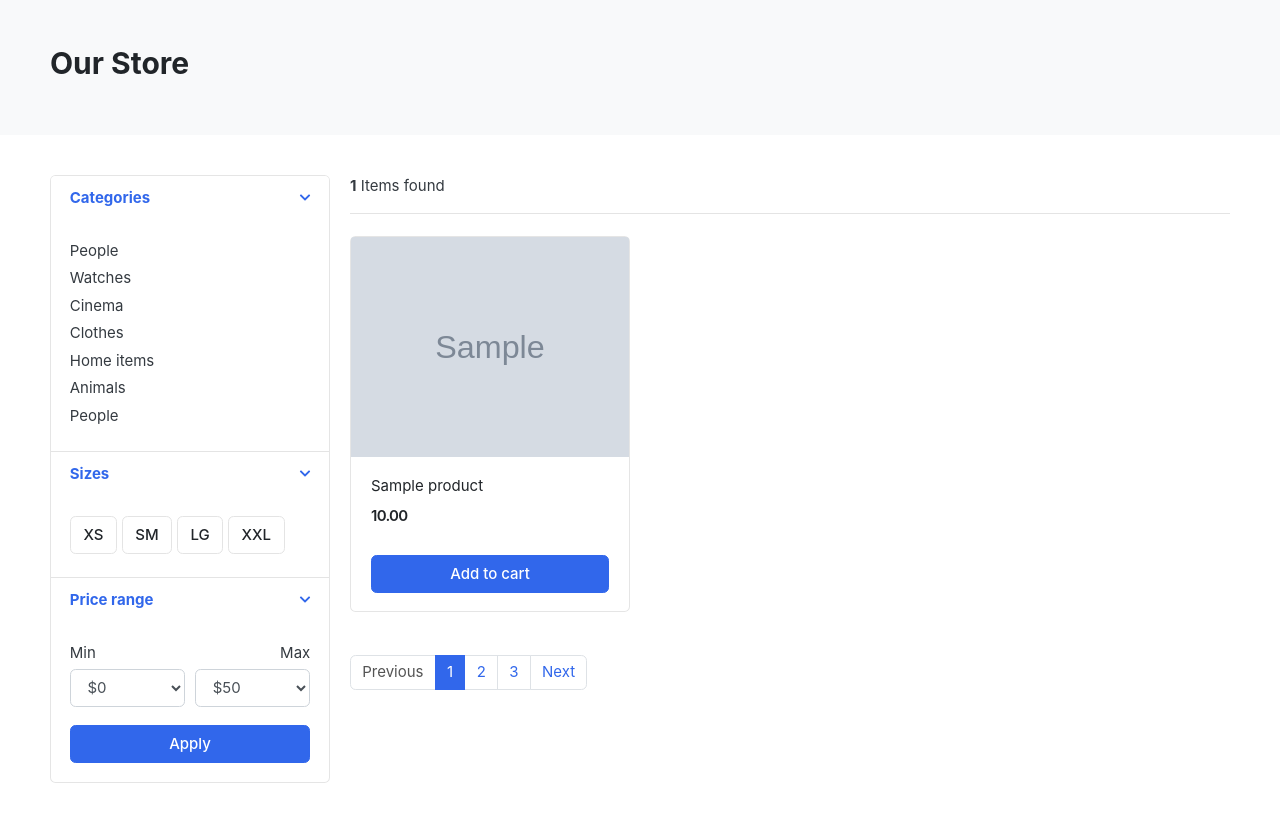
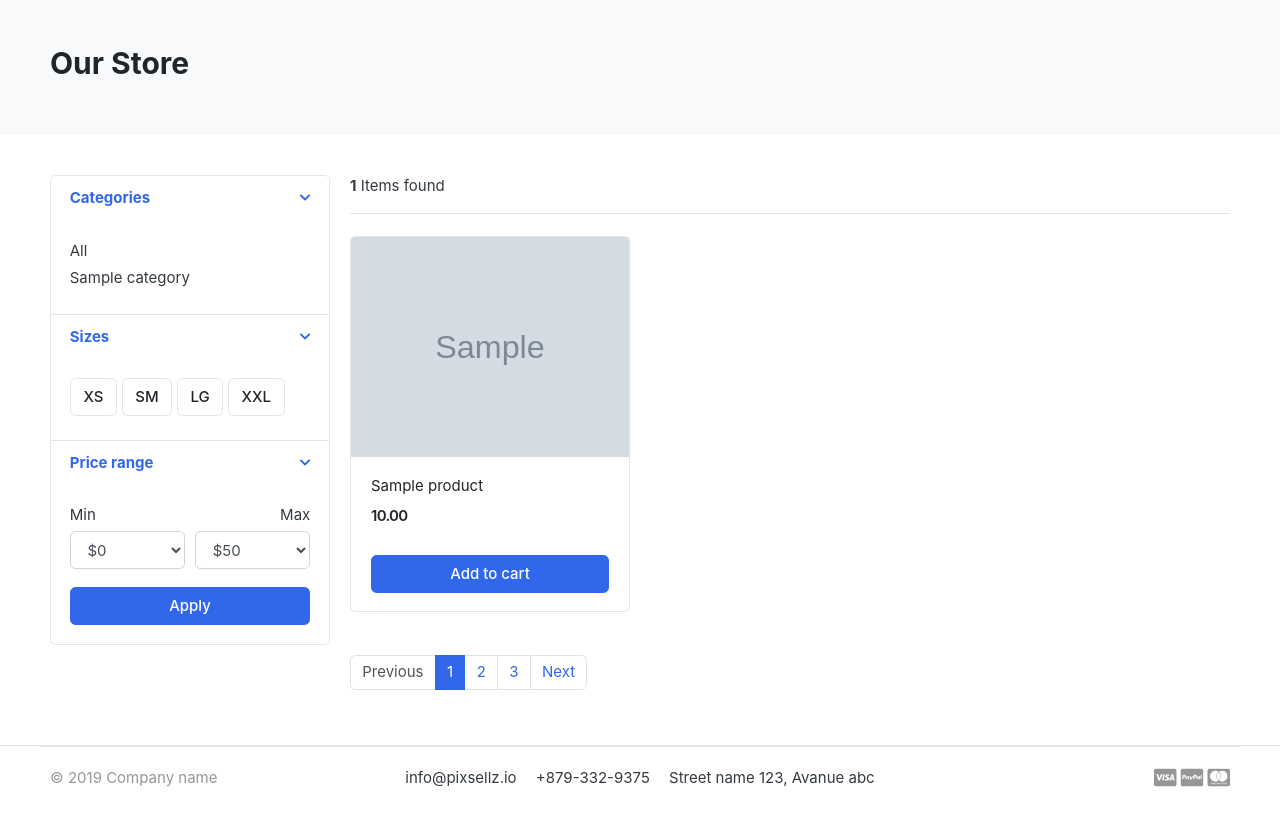
Before and after one commit to walizw/E-Commerce, a Django app: page /store/ in a window 1280 px wide. Shown: the part 119-942 px from the top of the page. After the commit the page ends 906 px from the top, so only its background shows below. Run offline with Django 4.2, Linux system fonts and the light colour scheme; tables that the repository leaves empty hold one stand-in row (values such as "Sample post"); grey boxes marked "Sample" are stand-in pictures; some libraries are stand-ins or nearby versions; some web fonts are replaced.

Commit message:
Categories displayed in store page

```diff
--- a/greatkart/templates/includes/header.html
+++ b/greatkart/templates/includes/header.html
@@ -38,6 +38,9 @@
                             <i class="fa fa-bars"></i> All category
                         </button>
                         <div class="dropdown-menu">
+                            <a class="dropdown-item" href="{% url 'store' %}">
+                                All
+                            </a>
                             {% for category in links %}
                                 <a class="dropdown-item" href="{{ category.get_url }}">
                                     {{ category.name }}
--- a/greatkart/templates/store/index.html
+++ b/greatkart/templates/store/index.html
@@ -29,13 +29,15 @@
                             <div class="card-body">
 
                                 <ul class="list-menu">
-                                    <li><a href="#">People </a></li>
-                                    <li><a href="#">Watches </a></li>
-                                    <li><a href="#">Cinema </a></li>
-                                    <li><a href="#">Clothes </a></li>
-                                    <li><a href="#">Home items </a></li>
-                                    <li><a href="#">Animals</a></li>
-                                    <li><a href="#">People </a></li>
+                                    <li>
+                                        <a href="{% url 'store' %}">All</a>
+                                    </li>
+
+                                    {% for category in links %}
+                                    <li>
+                                        <a href="{{ category.get_url }}">{{ category.name }}</a>
+                                    </li>
+                                    {% endfor %}
                                 </ul>
 
                             </div> <!-- card-body.// -->
```
